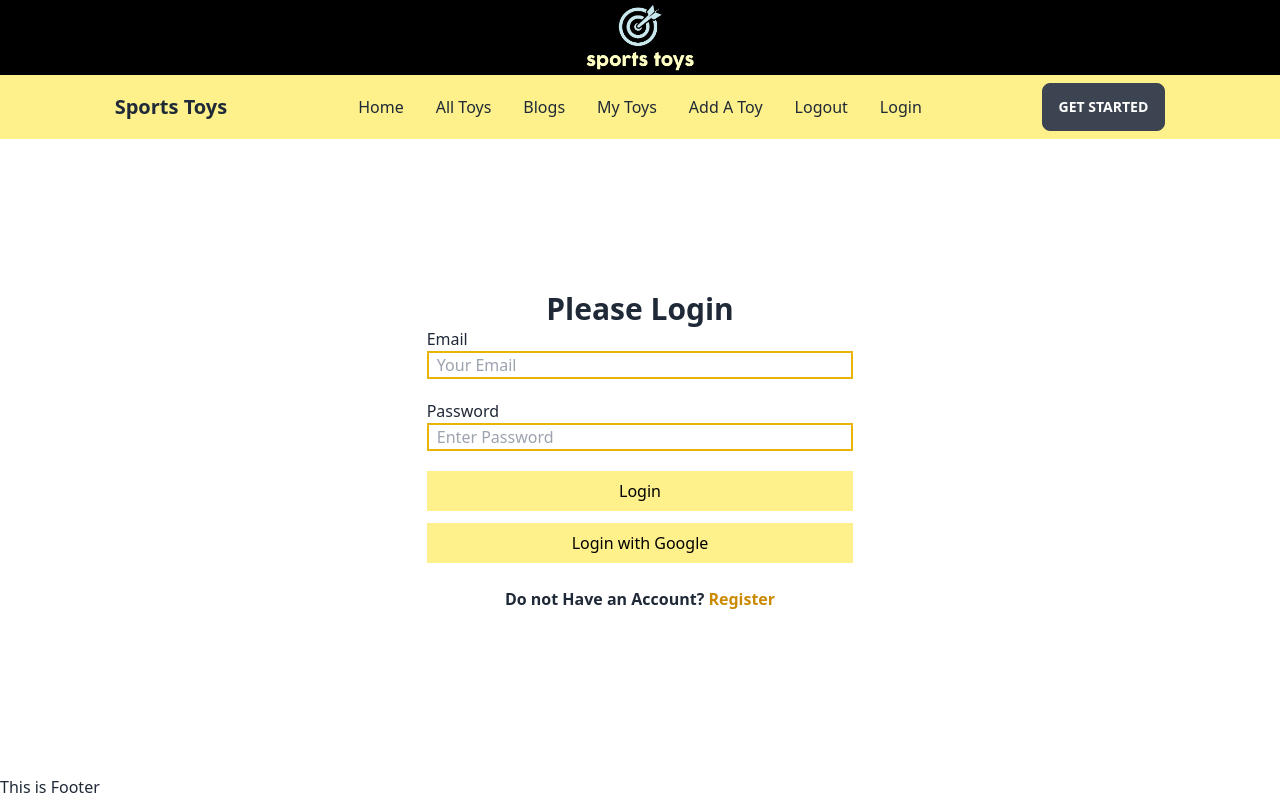
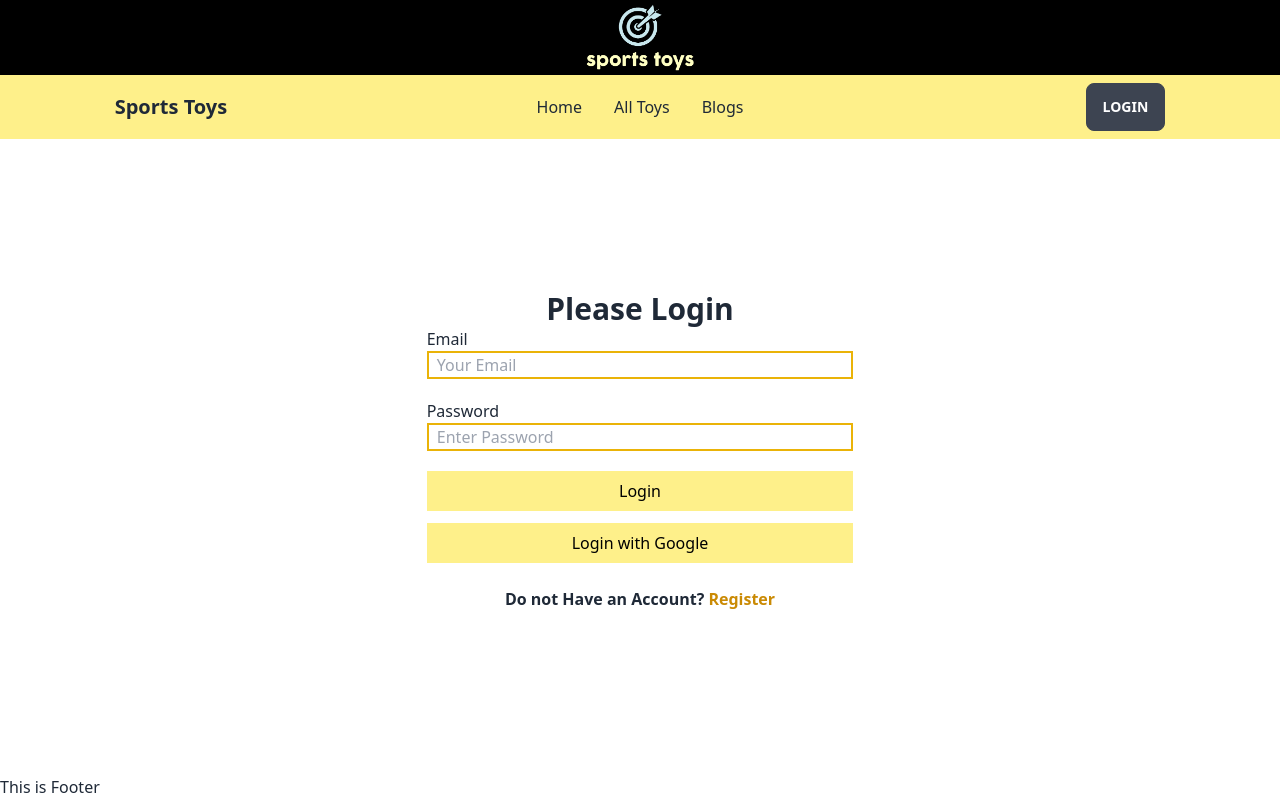
Before and after one commit to Asma505/toy-marketplace-client-side, a React (Vite) app: page /login in a window 1280 px wide. Built offline with nearby package versions, Linux system fonts and the light colour scheme; no server answers.

Commit message:
made navbar conditional

```diff
--- a/src/Shared/Navbar/Navbar.jsx
+++ b/src/Shared/Navbar/Navbar.jsx
@@ -1,18 +1,30 @@
 import { Link } from 'react-router-dom';
 import logo from '../../assets/logo.png';
+import { useContext } from 'react';
+import { AuthContext } from '../../providers/AuthProvider';
 // import logonew from '../../assets/logo3.png';
 
 const Navbar = () => {
+
+    const { user, logOut } = useContext(AuthContext);
+
+    const handleLogOut = () => {
+        logOut()
+            .then()
+            .catch(error => console.log(error));
+    }
 
     const menues = <>
         <li><Link to='/'>Home</Link></li>
         <li><Link to=''>All Toys</Link></li>
         <li><Link to=''>Blogs</Link></li>
-        <li><Link to=''>My Toys</Link></li>
-        <li><Link to=''>Add A Toy</Link></li>
-        <li><Link to=''>Logout</Link></li>
-        <li><Link to='/login'>Login</Link></li>
+        {user &&
+            <><li><Link to=''>My Toys</Link></li>
+                <li><Link to=''>Add A Toy</Link></li>
+            </>}
     </>
+
+
     return (
         <div>
             <div className='bg-black py-1'>
@@ -26,7 +38,7 @@ const Navbar = () => {
                                 <svg xmlns="http://www.w3.org/2000/svg" className="h-5 w-5" fill="none" viewBox="0 0 24 24" stroke="currentColor"><path strokeLinecap="round" strokeLinejoin="round" strokeWidth="2" d="M4 6h16M4 12h8m-8 6h16" /></svg>
                             </label>
                             <ul tabIndex={0} className="menu menu-compact dropdown-content mt-3 p-2 shadow bg-base-100 rounded-box w-52">
-                            {menues}
+                                {menues}
                             </ul>
                         </div>
                         <a className="normal-case text-xl font-bold">Sports Toys</a>
@@ -36,9 +48,15 @@ const Navbar = () => {
                             {menues}
                         </ul>
                     </div>
+
                     <div className="navbar-end">
-                        <a className="btn">Get started</a>
+                        {user ? <><img className='w-16 pr-3' src={user.photoURL} alt="" />
+
+                            <button className="btn"><Link onClick={handleLogOut}>Logout</Link></button></> :
+                            <button className="btn"><Link to='/login'>Login</Link></button>}
                     </div>
+
+
                 </div>
             </div>
         </div>
```
